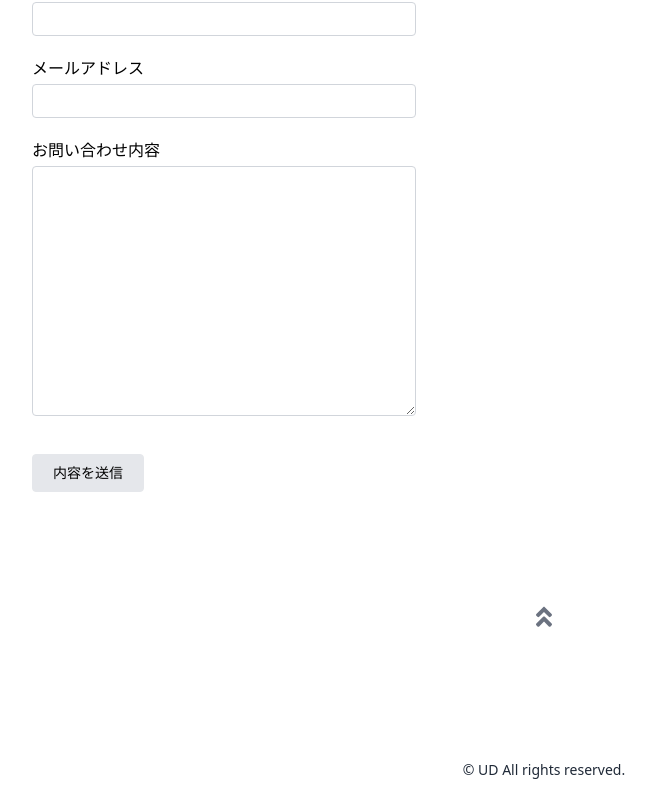
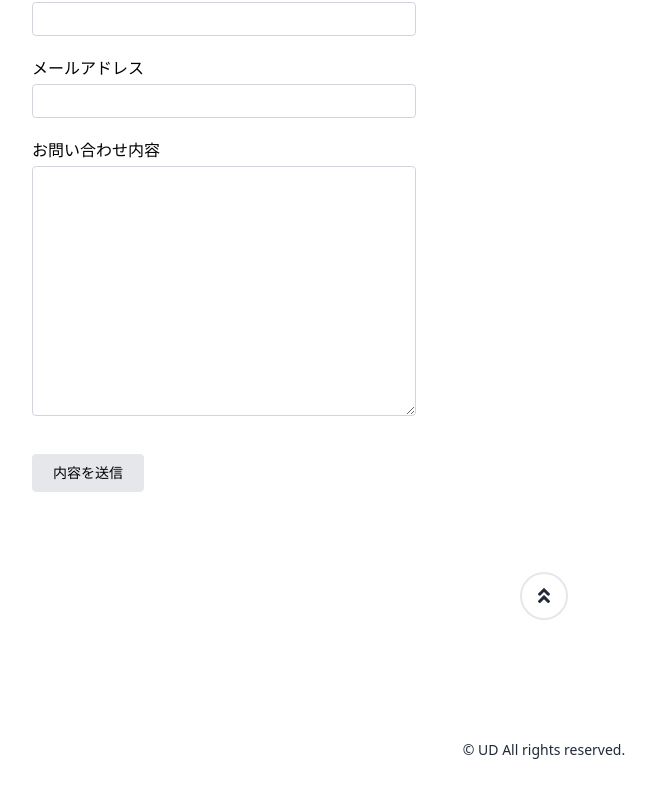
Before and after one commit to dai-gi/portfolio-site-njs, a Next.js app: page /contact in a window 1280 px wide. Shown: the part 402-1210 px from the top of the page, without its empty margins (96-752 px from the left). Built offline with nearby package versions, Linux system fonts and the light colour scheme.

Commit message:
PageUpボタン、footerのmarginを変更

```diff
--- a/components/layout/layout.js
+++ b/components/layout/layout.js
@@ -11,18 +11,18 @@ export default function Layout( props ) {
                 <div className="flex-grow">
                     {props.children}
                 </div>
-                <div className="flex items-center justify-center">
+                <div className="flex justify-center mb-8 md:m-0">
                     <Link href="/" >
-                        <a href="#" className="flex items-center justify-center h-20 w-20 my-10 text-gray-500 hover:opacity-70 md:my-20">
-                            <div className="w-4 h-4">
+                        <a href="#" className="flex items-center justify-center w-11 h-11 md:w-12 md:h-12 p-4 text-gray-800 rounded-full border-2 md:my-20 hover:opacity-50">
+                            <span className="w-4 h-4 md:h-5">
                                 <svg aria-hidden="true" focusable="false" data-prefix="fas" data-icon="angle-double-up" class="svg-inline--fa fa-angle-double-up fa-w-10" role="img" xmlns="http://www.w3.org/2000/svg" viewBox="0 0 320 512">
-                                    <path className="" fill="currentColor" d="M177 255.7l136 136c9.4 9.4 9.4 24.6 0 33.9l-22.6 22.6c-9.4 9.4-24.6 9.4-33.9 0L160 351.9l-96.4 96.4c-9.4 9.4-24.6 9.4-33.9 0L7 425.7c-9.4-9.4-9.4-24.6 0-33.9l136-136c9.4-9.5 24.6-9.5 34-.1zm-34-192L7 199.7c-9.4 9.4-9.4 24.6 0 33.9l22.6 22.6c9.4 9.4 24.6 9.4 33.9 0l96.4-96.4 96.4 96.4c9.4 9.4 24.6 9.4 33.9 0l22.6-22.6c9.4-9.4 9.4-24.6 0-33.9l-136-136c-9.2-9.4-24.4-9.4-33.8 0z"></path>
+                                    <path fill="currentColor" d="M177 255.7l136 136c9.4 9.4 9.4 24.6 0 33.9l-22.6 22.6c-9.4 9.4-24.6 9.4-33.9 0L160 351.9l-96.4 96.4c-9.4 9.4-24.6 9.4-33.9 0L7 425.7c-9.4-9.4-9.4-24.6 0-33.9l136-136c9.4-9.5 24.6-9.5 34-.1zm-34-192L7 199.7c-9.4 9.4-9.4 24.6 0 33.9l22.6 22.6c9.4 9.4 24.6 9.4 33.9 0l96.4-96.4 96.4 96.4c9.4 9.4 24.6 9.4 33.9 0l22.6-22.6c9.4-9.4 9.4-24.6 0-33.9l-136-136c-9.2-9.4-24.4-9.4-33.8 0z"></path>
                                 </svg>
-                            </div>
+                            </span>
                         </a>
                     </Link>
                 </div>
-                <footer className="flex items-center justify-center my-7 text-sm font-light text-gray-800">
+                <footer className="flex items-center justify-center my-10 text-sm font-light text-gray-800">
                     <p>©︎ UD All rights reserved.</p>
                 </footer>
             </body>
```
